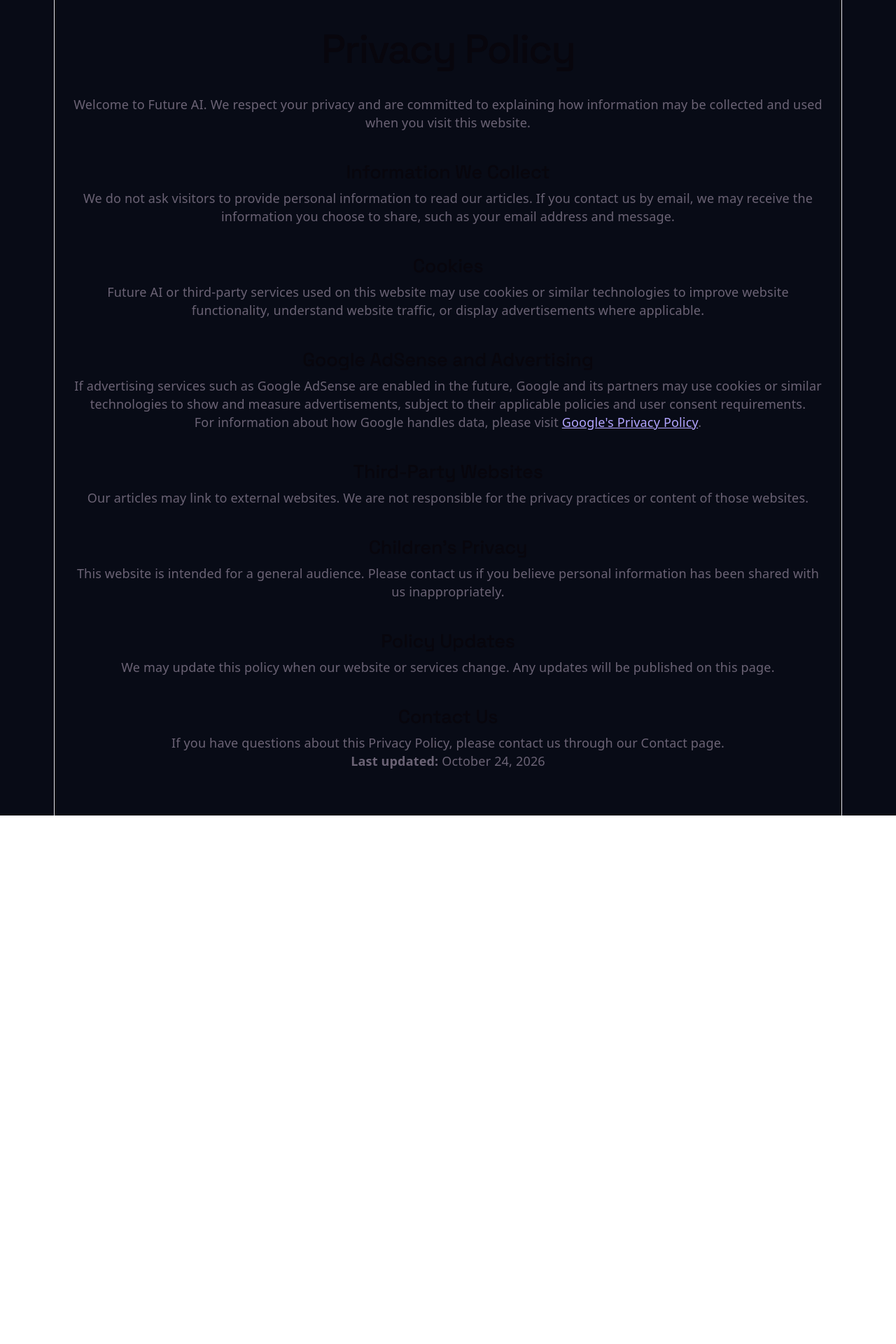
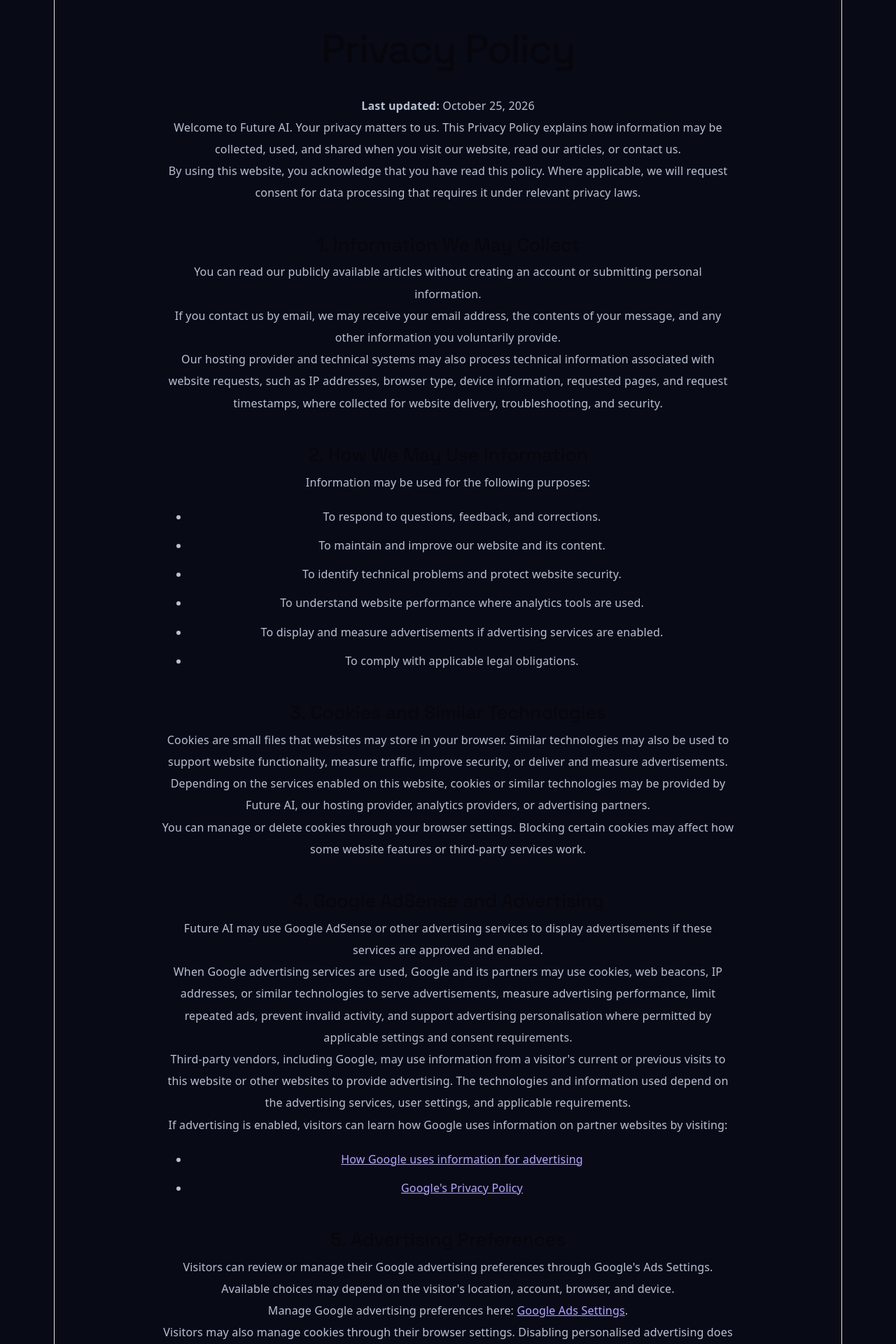
Before and after one commit to GOPISETTYBALAKRISHNA/future-ai, a React (Vite) app: page /privacy-policy in a window 1280 px wide. Shown: the part 60-1980 px from the top of the page at 70% size. Before the commit the page ends 1225 px from the top, so only its background shows below. Built offline with nearby package versions, Linux system fonts and the light colour scheme.

Commit message:
Improve Future AI privacy policy

```diff
--- a/src/PrivacyPolicy.jsx
+++ b/src/PrivacyPolicy.jsx
@@ -5,7 +5,7 @@
     document.title = "Privacy Policy | Future AI";
 
     const description =
-      "Read the Future AI Privacy Policy to understand how information may be collected and used.";
+      "Read the Future AI Privacy Policy to learn how information, cookies, advertising technologies, and third-party services may be used.";
 
     let meta = document.querySelector('meta[name="description"]');
 
@@ -20,73 +20,292 @@
 
   return (
     <main className="full-article">
+      <article>
         <h1>Privacy Policy</h1>
 
         <p>
-        Welcome to Future AI. We respect your privacy and are committed to
-        explaining how information may be collected and used when you visit
-        this website.
+          <strong>Last updated:</strong> October 25, 2026
         </p>
 
-      <h2>Information We Collect</h2>
         <p>
-        We do not ask visitors to provide personal information to read our
-        articles. If you contact us by email, we may receive the information
-        you choose to share, such as your email address and message.
+          Welcome to Future AI. Your privacy matters to us.
+          This Privacy Policy explains how information may be
+          collected, used, and shared when you visit our website,
+          read our articles, or contact us.
         </p>
 
-      <h2>Cookies</h2>
         <p>
-        Future AI or third-party services used on this website may use cookies
-        or similar technologies to improve website functionality, understand
-        website traffic, or display advertisements where applicable.
+          By using this website, you acknowledge that you have
+          read this policy. Where applicable, we will request
+          consent for data processing that requires it under
+          relevant privacy laws.
         </p>
 
-      <h2>Google AdSense and Advertising</h2>
+        <h2>1. Information We May Collect</h2>
+
         <p>
-        If advertising services such as Google AdSense are enabled in the
-        future, Google and its partners may use cookies or similar technologies
-        to show and measure advertisements, subject to their applicable policies
-        and user consent requirements.
+          You can read our publicly available articles without
+          creating an account or submitting personal information.
         </p>
+
         <p>
-        For information about how Google handles data, please visit{" "}
+          If you contact us by email, we may receive your email
+          address, the contents of your message, and any other
+          information you voluntarily provide.
+        </p>
+
+        <p>
+          Our hosting provider and technical systems may also
+          process technical information associated with website
+          requests, such as IP addresses, browser type, device
+          information, requested pages, and request timestamps,
+          where collected for website delivery, troubleshooting,
+          and security.
+        </p>
+
+        <h2>2. How We May Use Information</h2>
+
+        <p>
+          Information may be used for the following purposes:
+        </p>
+
+        <ul>
+          <li>To respond to questions, feedback, and corrections.</li>
+          <li>To maintain and improve our website and its content.</li>
+          <li>To identify technical problems and protect website security.</li>
+          <li>To understand website performance where analytics tools are used.</li>
+          <li>
+            To display and measure advertisements if advertising
+            services are enabled.
+          </li>
+          <li>To comply with applicable legal obligations.</li>
+        </ul>
+
+        <h2>3. Cookies and Similar Technologies</h2>
+
+        <p>
+          Cookies are small files that websites may store in
+          your browser. Similar technologies may also be used
+          to support website functionality, measure traffic,
+          improve security, or deliver and measure advertisements.
+        </p>
+
+        <p>
+          Depending on the services enabled on this website,
+          cookies or similar technologies may be provided by
+          Future AI, our hosting provider, analytics providers,
+          or advertising partners.
+        </p>
+
+        <p>
+          You can manage or delete cookies through your browser
+          settings. Blocking certain cookies may affect how some
+          website features or third-party services work.
+        </p>
+
+        <h2>4. Google AdSense and Advertising</h2>
+
+        <p>
+          Future AI may use Google AdSense or other advertising
+          services to display advertisements if these services
+          are approved and enabled.
+        </p>
+
+        <p>
+          When Google advertising services are used, Google and
+          its partners may use cookies, web beacons, IP addresses,
+          or similar technologies to serve advertisements,
+          measure advertising performance, limit repeated ads,
+          prevent invalid activity, and support advertising
+          personalisation where permitted by applicable settings
+          and consent requirements.
+        </p>
+
+        <p>
+          Third-party vendors, including Google, may use
+          information from a visitor's current or previous visits
+          to this website or other websites to provide advertising.
+          The technologies and information used depend on the
+          advertising services, user settings, and applicable
+          requirements.
+        </p>
+
+        <p>
+          If advertising is enabled, visitors can learn how Google
+          uses information on partner websites by visiting:
+        </p>
+
+        <ul>
+          <li>
+            <a
+              href="https://policies.google.com/technologies/ads"
+              target="_blank"
+              rel="noopener noreferrer"
+            >
+              How Google uses information for advertising
+            </a>
+          </li>
+
+          <li>
             <a
               href="https://policies.google.com/privacy"
               target="_blank"
-          rel="noreferrer"
+              rel="noopener noreferrer"
             >
               Google's Privacy Policy
+            </a>
+          </li>
+        </ul>
+
+        <h2>5. Advertising Preferences</h2>
+
+        <p>
+          Visitors can review or manage their Google advertising
+          preferences through Google's Ads Settings. Available
+          choices may depend on the visitor's location, account,
+          browser, and device.
+        </p>
+
+        <p>
+          Manage Google advertising preferences here:
+          {" "}
+          <a
+            href="https://adssettings.google.com/"
+            target="_blank"
+            rel="noopener noreferrer"
+          >
+            Google Ads Settings
           </a>.
         </p>
 
-      <h2>Third-Party Websites</h2>
         <p>
-        Our articles may link to external websites. We are not responsible for
-        the privacy practices or content of those websites.
+          Visitors may also manage cookies through their browser
+          settings. Disabling personalised advertising does not
+          necessarily prevent all advertising or all data processing
+          associated with advertising.
         </p>
 
-      <h2>Children's Privacy</h2>
+        <h2>6. Analytics and Website Performance</h2>
+
         <p>
-        This website is intended for a general audience. Please contact us if
-        you believe personal information has been shared with us inappropriately.
-      </p>
-
-      <h2>Policy Updates</h2>
-      <p>
-        We may update this policy when our website or services change. Any
-        updates will be published on this page.
-      </p>
-
-      <h2>Contact Us</h2>
-      <p>
-        If you have questions about this Privacy Policy, please contact us
-        through our Contact page.
+          If analytics services are introduced, they may process
+          information about website visits, page views, browser
+          types, and interactions to help us understand website
+          performance and improve the visitor experience.
         </p>
 
         <p>
-        <strong>Last updated:</strong> October 24, 2026
+          We will update this policy if the analytics services
+          used on the website require additional disclosures.
         </p>
+
+        <h2>7. Third-Party Websites and Services</h2>
+
+        <p>
+          Our articles may link to external websites, research
+          organisations, and other resources. When you follow
+          an external link, that website's own privacy policy
+          and terms may apply.
+        </p>
+
+        <p>
+          We do not control the privacy practices, content,
+          or security of external websites. Please review their
+          policies before providing personal information.
+        </p>
+
+        <h2>8. Sharing of Information</h2>
+
+        <p>
+          We do not sell personal information that you directly
+          provide to us through email. Information may be processed
+          or shared with service providers when reasonably necessary
+          to operate the website, respond to requests, maintain
+          security, provide enabled services, or comply with legal
+          obligations.
+        </p>
+
+        <p>
+          Third-party advertising or analytics services, if enabled,
+          may process information according to their own policies
+          and the settings or consent applicable to their services.
+        </p>
+
+        <h2>9. Data Security and Retention</h2>
+
+        <p>
+          We take reasonable steps to protect information under
+          our control. However, no website, internet transmission,
+          or electronic storage method can be guaranteed to be
+          completely secure.
+        </p>
+
+        <p>
+          We retain information for as long as reasonably necessary
+          to respond to communications, maintain website security,
+          provide services, or meet applicable legal obligations.
+          Retention periods may vary depending on the type of
+          information and the service involved.
+        </p>
+
+        <h2>10. Children's Privacy</h2>
+
+        <p>
+          Future AI provides general educational information about
+          artificial intelligence and technology. Our website is
+          not specifically directed at children under 13.
+        </p>
+
+        <p>
+          If you believe a child has provided personal information
+          to us inappropriately, please contact us so that we can
+          review the matter and take appropriate action.
+        </p>
+
+        <h2>11. Your Privacy Choices and Rights</h2>
+
+        <p>
+          Depending on your location and applicable law, you may
+          have rights to request access to, correction of, or
+          deletion of certain personal information, or to object
+          to or restrict certain processing.
+        </p>
+
+        <p>
+          To ask a privacy-related question or submit a request,
+          contact us using the email address on our Contact page.
+          We may need to verify your request before taking action.
+        </p>
+
+        <h2>12. Changes to This Privacy Policy</h2>
+
+        <p>
+          We may update this Privacy Policy when our website,
+          services, advertising arrangements, or legal obligations
+          change. The revised policy will be published on this page
+          with an updated date.
+        </p>
+
+        <h2>13. Contact Us</h2>
+
+        <p>
+          If you have questions about this Privacy Policy or how
+          information is handled on Future AI, please contact us
+          by email:
+        </p>
+
+        <p>
+          <strong>Email:</strong>{" "}
+          <a href="mailto:futureai.content2026@gmail.com">
+            futureai.content2026@gmail.com
+          </a>
+        </p>
+
+        <p>
+          You can also visit our{" "}
+          <a href="/contact">Contact page</a>.
+        </p>
+      </article>
     </main>
   );
 }
```
Lines whose indentation alone changed are shown as unchanged.
